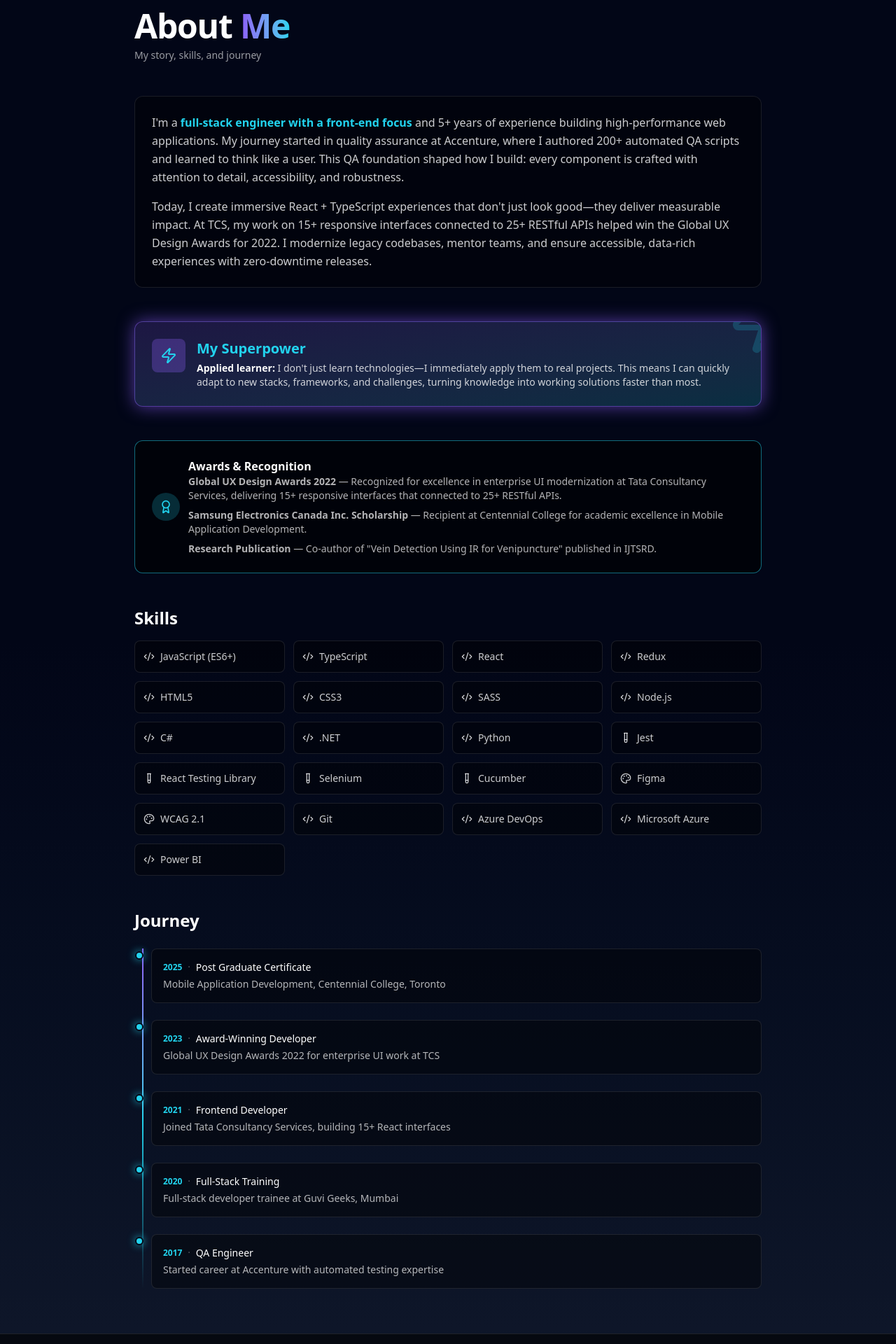
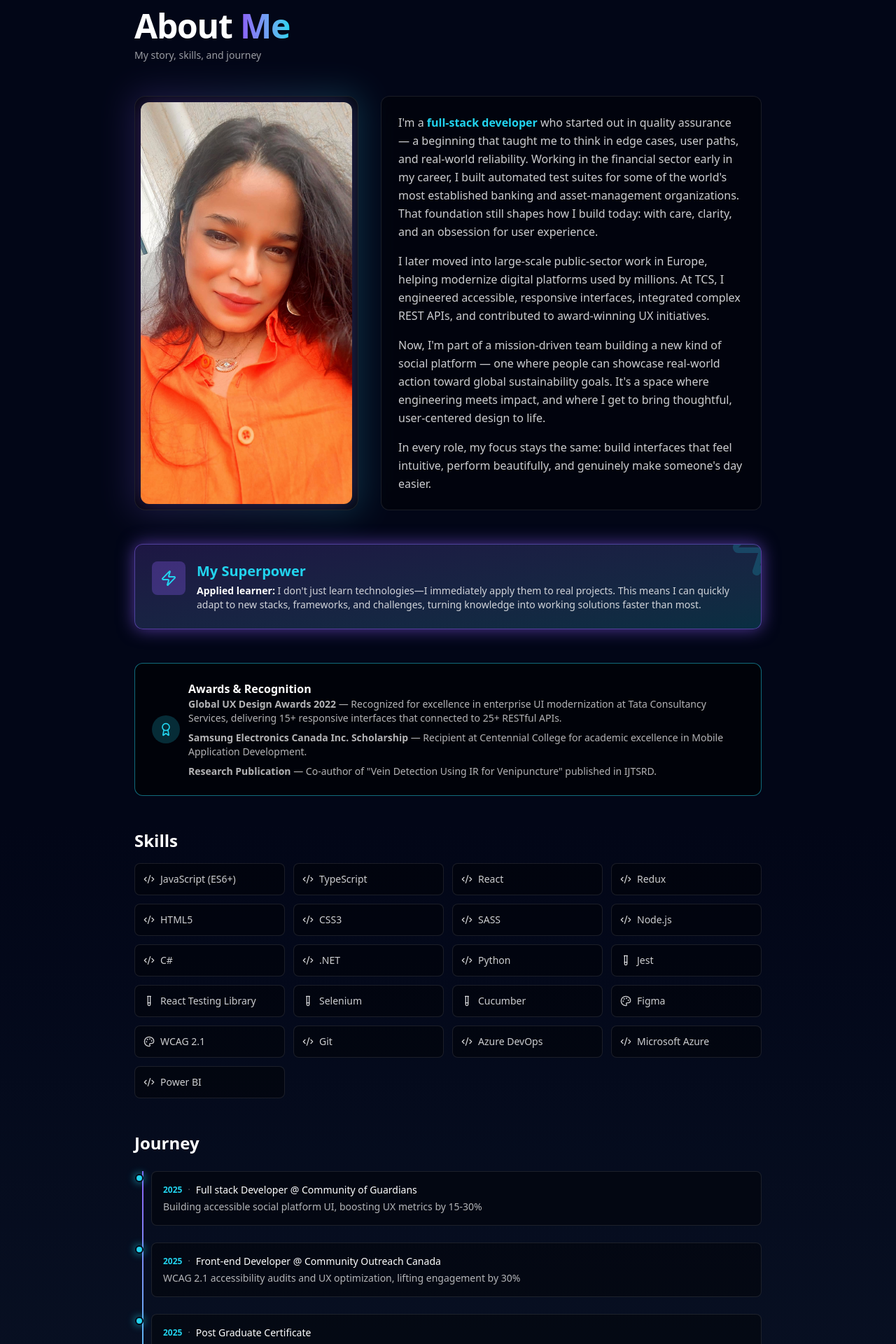
Before and after one commit to kashishksy/Portfolio_Latest, a React (Vite) app in the folder portfoliokashish/: page /about in a window 1280 px wide. Shown: the part 120-2040 px from the top of the page at 70% size. Built offline with nearby package versions, Linux system fonts and the light colour scheme.

Commit message:
About pages changes

```diff
--- a/portfoliokashish/src/pages/About.tsx
+++ b/portfoliokashish/src/pages/About.tsx
@@ -1,5 +1,6 @@
 import { motion } from "framer-motion";
 import { Award, Zap, Code2, TestTube, Palette } from "lucide-react";
+import profilePhoto from "../assets/profile-photo.jpeg";
 
 const skills = [
   { name: "JavaScript (ES6+)", category: "Frontend" },
@@ -26,6 +27,16 @@ const skills = [
 ];
 
 const timeline = [
+{
+  year: "2025",
+  title: "Full stack Developer @ Community of Guardians",
+  description: "Building accessible social platform UI, boosting UX metrics by 15-30%",
+},
+{
+  year: "2025",
+  title: "Front-end Developer @ Community Outreach Canada",
+  description: "WCAG 2.1 accessibility audits and UX optimization, lifting engagement by 30%",
+},
 {
     year: "2025",
     title: "Post Graduate Certificate",
@@ -68,6 +79,27 @@ const About = () => {
         <p className="mt-2 text-sm text-white/60">My story, skills, and journey</p>
       </motion.div>
 
+      {/* Photo and Story Section */}
+      <div className="grid gap-8 md:grid-cols-[280px_1fr] lg:grid-cols-[320px_1fr]">
+        {/* Photo */}
+        <motion.div
+          initial={{ opacity: 0, x: -20 }}
+          animate={{ opacity: 1, x: 0 }}
+          transition={{ delay: 0.15, duration: 0.6 }}
+          className="flex justify-center md:justify-start"
+        >
+          <div className="relative w-full max-w-[280px] lg:max-w-[320px] aspect-[3/4]">
+            <div className="absolute -inset-1 rounded-2xl bg-gradient-to-r from-accent to-accent2 opacity-20 blur-xl"></div>
+            <div className="relative h-full w-full rounded-2xl border border-white/10 bg-black/60 p-2 backdrop-blur-sm overflow-hidden">
+              <img
+                src={profilePhoto}
+                alt="Kashish Yadav"
+                className="h-full w-full rounded-xl object-cover shadow-[0_0_30px_rgba(139,92,246,0.3)]"
+              />
+            </div>
+          </div>
+        </motion.div>
+
         {/* Story */}
         <motion.div
           initial={{ opacity: 0, y: 20 }}
@@ -76,12 +108,19 @@ const About = () => {
           className="space-y-4 rounded-xl border border-white/10 bg-black/40 p-6 backdrop-blur-sm"
         >
         <p className="leading-relaxed text-white/80">
-          I&apos;m a <strong className="text-accent2">full-stack engineer with a front-end focus</strong> and 5+ years of experience building high-performance web applications. My journey started in quality assurance at Accenture, where I authored 200+ automated QA scripts and learned to think like a user. This QA foundation shaped how I build: every component is crafted with attention to detail, accessibility, and robustness.
+          I&apos;m a <strong className="text-accent2">full-stack developer</strong> who started out in quality assurance — a beginning that taught me to think in edge cases, user paths, and real-world reliability. Working in the financial sector early in my career, I built automated test suites for some of the world&apos;s most established banking and asset-management organizations. That foundation still shapes how I build today: with care, clarity, and an obsession for user experience.
         </p>
         <p className="leading-relaxed text-white/80">
-          Today, I create immersive React + TypeScript experiences that don&apos;t just look good—they deliver measurable impact. At TCS, my work on 15+ responsive interfaces connected to 25+ RESTful APIs helped win the Global UX Design Awards for 2022. I modernize legacy codebases, mentor teams, and ensure accessible, data-rich experiences with zero-downtime releases.
+          I later moved into large-scale public-sector work in Europe, helping modernize digital platforms used by millions. At TCS, I engineered accessible, responsive interfaces, integrated complex REST APIs, and contributed to award-winning UX initiatives.
+        </p>
+        <p className="leading-relaxed text-white/80">
+          Now, I&apos;m part of a mission-driven team building a new kind of social platform — one where people can showcase real-world action toward global sustainability goals. It&apos;s a space where engineering meets impact, and where I get to bring thoughtful, user-centered design to life.
+        </p>
+        <p className="leading-relaxed text-white/80">
+          In every role, my focus stays the same: build interfaces that feel intuitive, perform beautifully, and genuinely make someone&apos;s day easier.
         </p>
         </motion.div>
+      </div>
 
       {/* Superpower Highlight */}
       <motion.div
```
Lines whose indentation alone changed are shown as unchanged.
